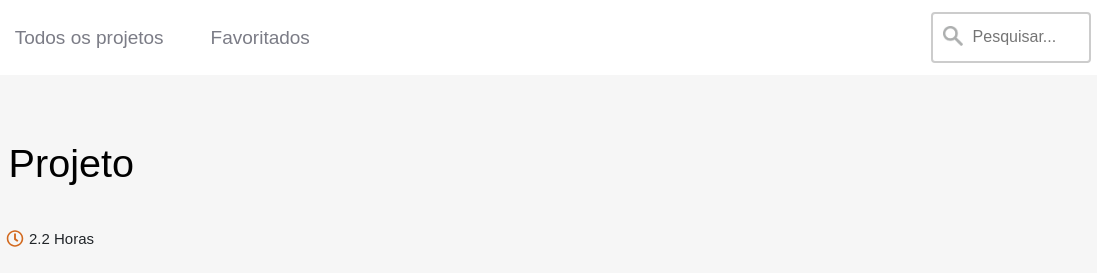
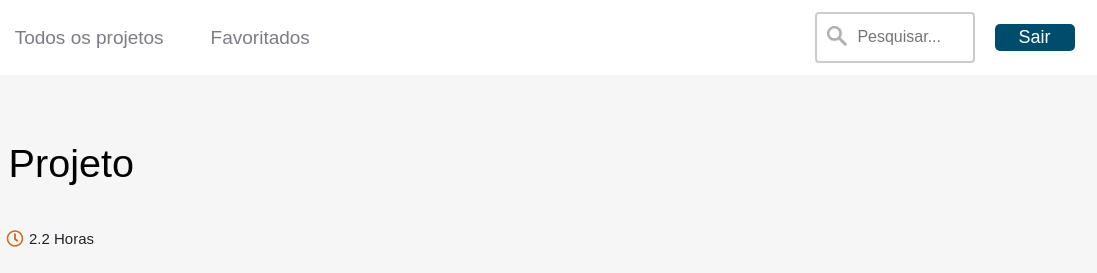
Before and after one commit to roogercamargo/FatecAPI-02, a website: page src/pantion/front-end/usuarios.html in a window 1280 px wide. Shown: the top 273 px of the page, 183-1280 px from the left. Drawn offline with nearby package versions, Linux system fonts and the light colour scheme; no server answers.

Commit message:
Alterando detalhes nas telas
Linkando paginas, modificando button e padronizando navbar

```diff
--- a/src/pantion/front-end/chart.css
+++ b/src/pantion/front-end/chart.css
@@ -107,7 +107,7 @@ a:focus{
 
 #myInp {
     position: absolute;
-    left: 87%;
+    left: 78%;
 }
 
 /* nome do projeto */
@@ -302,3 +302,21 @@ input {
     width: 70%;
     margin-left: 15%;
 }
+
+.logoOff{
+  background-color: #004C6D ;
+  border-radius: 5px;
+  font-size: 18px;
+  position: absolute;
+  left: 92%;
+  top: 32%;
+  color: white;
+  border: #ffffff;
+  width: 80px;
+  height: 27px;
+}
+
+.logoOff:hover{
+  cursor: pointer;
+  background-color:#0994cf;
+}
--- a/src/pantion/front-end/home.css
+++ b/src/pantion/front-end/home.css
@@ -261,8 +261,7 @@ input {
 }
 .card_button:hover{
     background-color: #0994cf;
-    border: 1px solid #ffffff;
-    cursor: pointer;
+
 }
 .space{
     position: relative;
--- a/src/pantion/front-end/signin.css
+++ b/src/pantion/front-end/signin.css
@@ -27,7 +27,7 @@ body {
   z-index: 2;
 }
 
-.form-signin input[type="email"] {
+.form-signin input[type="text"] {
   margin-bottom: -1px;
   border-bottom-right-radius: 0;
   border-bottom-left-radius: 0;
--- a/src/pantion/front-end/style.css
+++ b/src/pantion/front-end/style.css
@@ -107,7 +107,7 @@ a:focus{
 
 #myInp {
     position: absolute;
-    left: 87%;
+    left: 78%;
 }
 
 /* nome do projeto */
@@ -374,3 +374,22 @@ input {
   box-shadow: 0 10px 50px 0 rgba(0, 0, 0, 0.2), 0 6px 20px 0 rgba(0, 0, 0, 0.19);
   background-image: linear-gradient(to left, #3bb78f 0%, #0bab64 74%);
 }
+
+
+.logoOff{
+  background-color: #004C6D ;
+  border-radius: 5px;
+  font-size: 18px;
+  position: absolute;
+  left: 92%;
+  top: 32%;
+  color: white;
+  border: #ffffff;
+  width: 80px;
+  height: 27px;
+}
+
+.logoOff:hover{
+  cursor: pointer;
+  background-color:#0994cf;
+}
--- a/src/pantion/front-end/usuarios.html
+++ b/src/pantion/front-end/usuarios.html
@@ -26,20 +26,15 @@
 
     <div class="subnav">
       <a href="/menu.html"><button class="subnavbtn">Todos os projetos </button></a>
-      <!--  <div class="subnav-content">
-      <a href="#company">Sinalizados</a>
-      <a href="#team">Mais antigos</a>
-      <a href="#team">Status</a>
-
-    </div> -->
     </div>
 
     <div class="subnav">
       <button class="subnavbtn">Favoritados</button>
-
+    </div>
+    <div class="subnav">
+    <a href="/logout"><button class= "logoOff">Sair</button></a>
     </div>
     <input id="myInp" type="text" name="search" placeholder="Pesquisar...">
-    </div>
   </nav>
 
   <br><br>
@@ -85,23 +80,22 @@
         </label> -->
 
     <label for=panel class="options">
+      <a href="/Projeto.html">
       <div>
         <img src="/images/painel.png">
-        <a href="/Projeto.html">
           <b><i>Painel</i></b>
-        </a>
-      </div>
+        </div>
     </label>
+</a>
 
-
-    <label for=users class="options" checked>
+    <label for=users class="options">
+      <a href="/usuarios.html">
       <div>
         <img src="/images/usuarios.png">
-        <a href="/usuarios.html"></a>
         <b><i>Usuários</i></b>
       </div>
     </label>
-
+</a>
     <!--  <label for=rank class="options">
           <div>
             <img src="images/comits.png">
@@ -114,7 +108,6 @@
         <div>
           <img src="/images/grafico.png">
           <b><i>Gráficos</i></b>
-
         </div>
     </label>
     </a>
```
Also changed, not shown: src/pantion/front-end/Projeto.html (+5 -10 lines), src/pantion/front-end/graficoteste.html (+10 -14 lines), src/pantion/front-end/login.html (+2 -3 lines), src/pantion/front-end/menu.html (+1 -1 lines).
